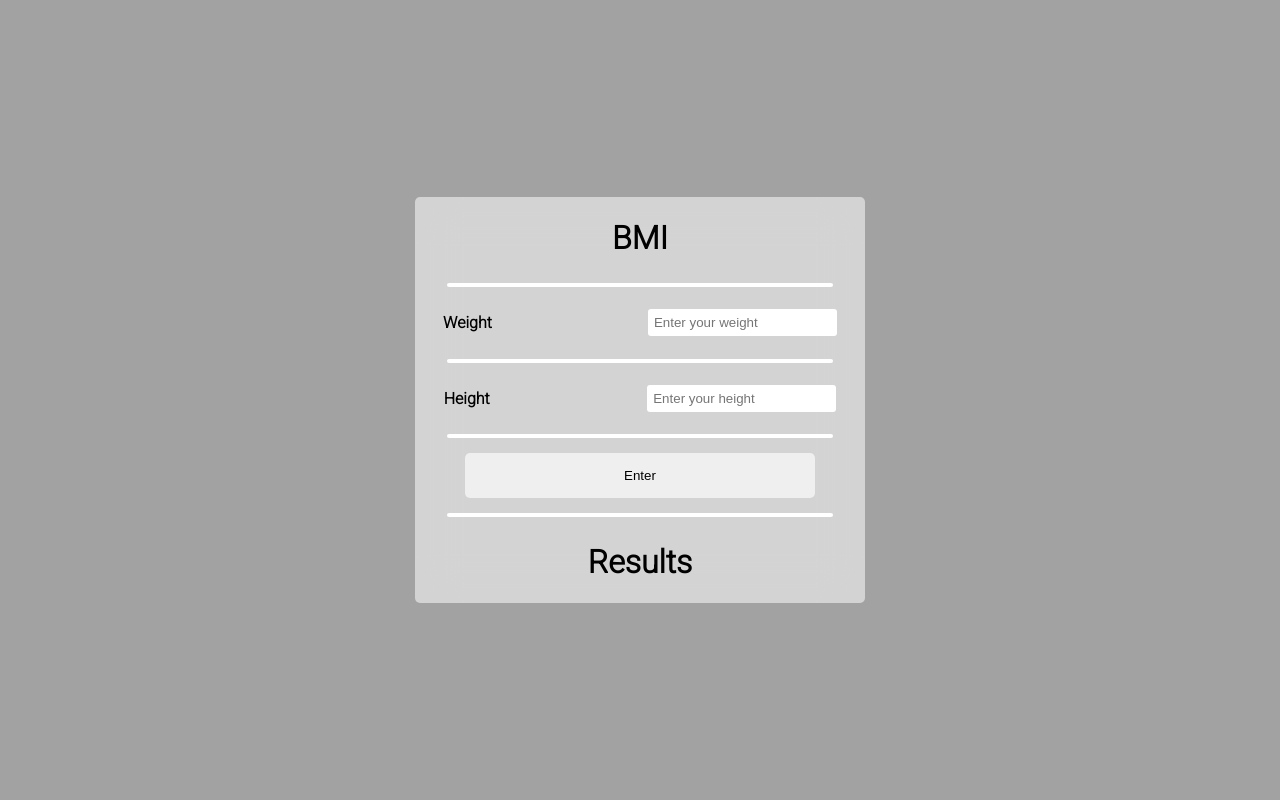
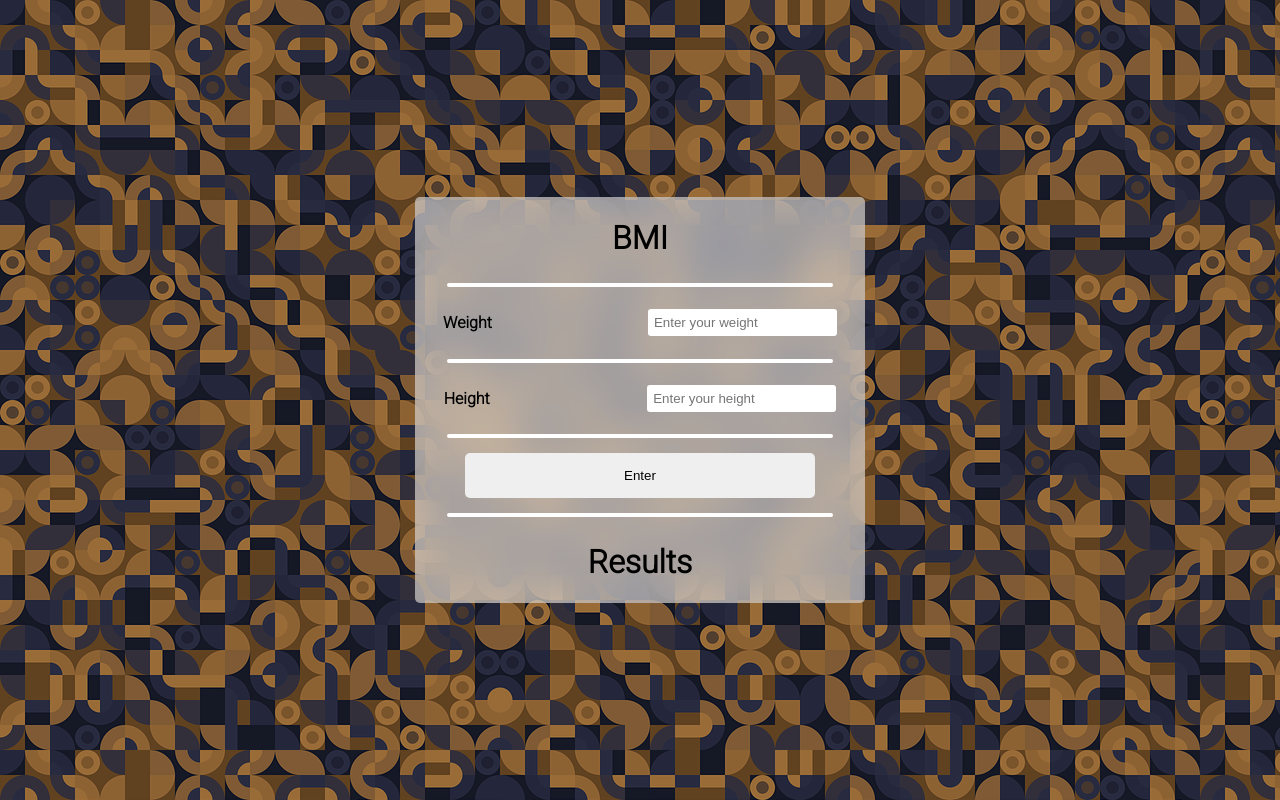
Before and after one commit to N-Pizll/BMI-Program, a plain HTML site: page index.html in a window 1280 px wide. Drawn offline with Linux system fonts and the light colour scheme.

Commit message:
img
The img link had a problem and the background was not shown

```diff
--- a/style.css
+++ b/style.css
@@ -2,7 +2,7 @@ body {
   margin: 0%;
   padding: 0%;
   font-family: "Roboto", sans-serif;
-  background-image: url(original-85caf1e81d666bb4a4a2cadd4c74dc61.png);
+  background-image: url(Photo/original-85caf1e81d666bb4a4a2cadd4c74dc61.png);
 }
 
 #formContainer {
```
